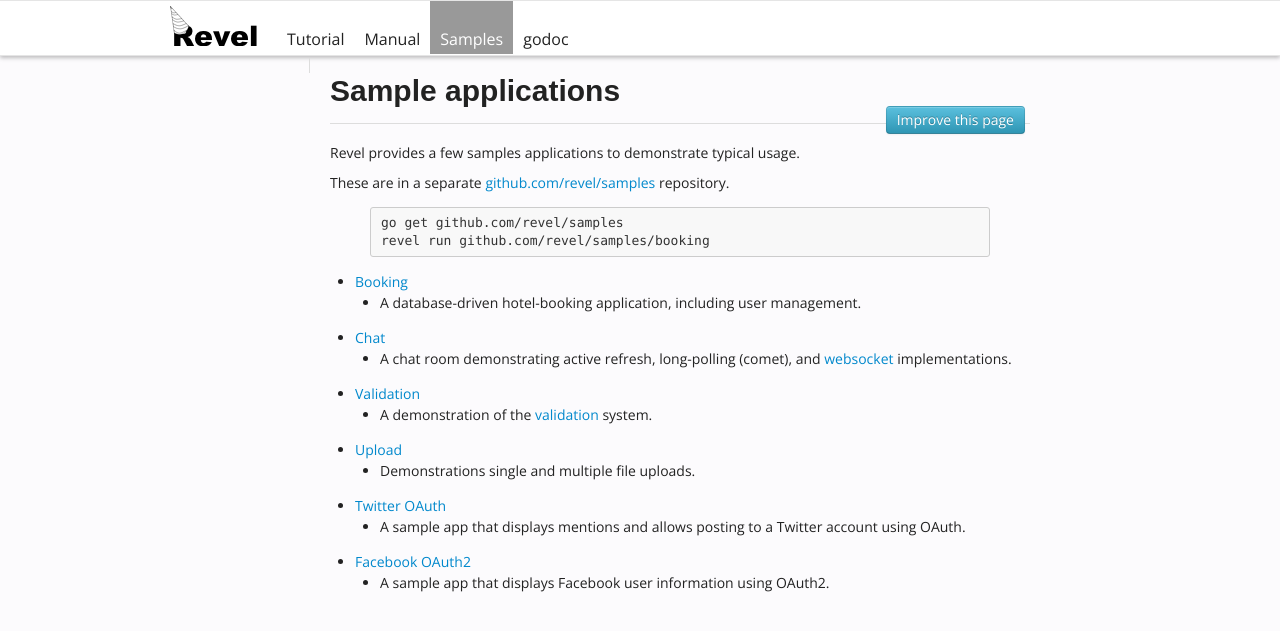
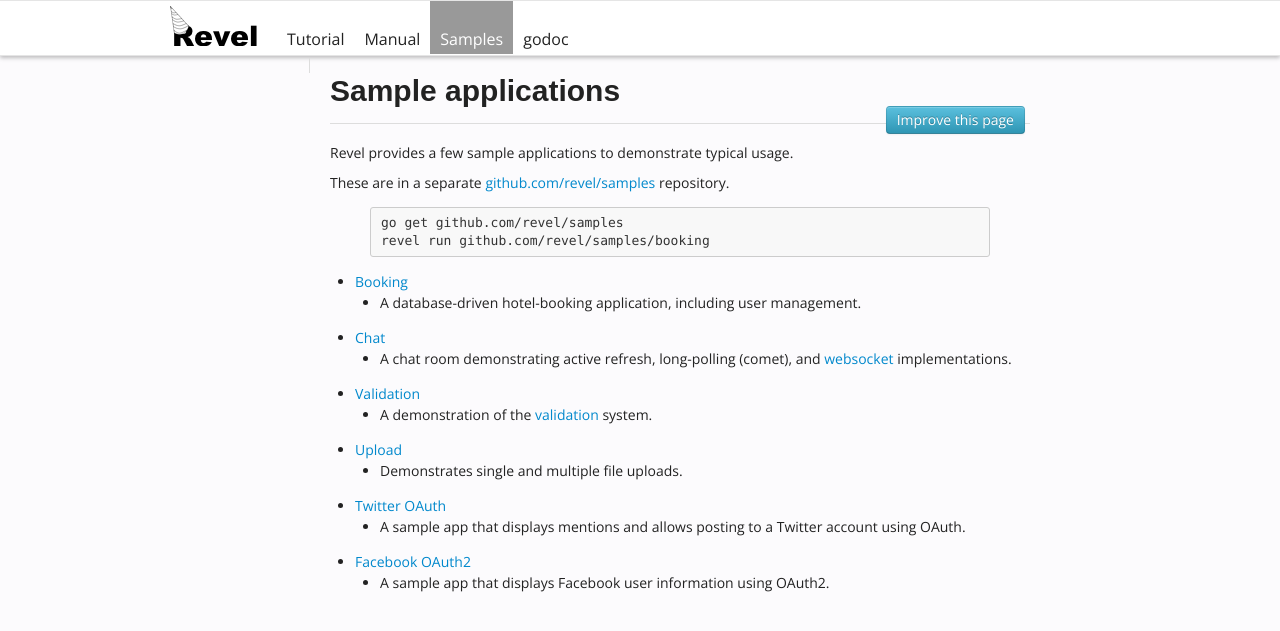
Before and after one commit to revel/revel.github.io, a Jekyll site: the page built from samples/index.md, in a window 1280 px wide. Shown: the top 631 px of the page. Built offline with Jekyll 4.4.1, drawn with Linux system fonts in a browser that asks for light colours.

Commit message:
minor fixes

```diff
--- a/samples/index.md
+++ b/samples/index.md
@@ -3,7 +3,7 @@ title: Sample applications
 layout: samples
 ---
 
-Revel provides a few samples applications to demonstrate typical usage.
+Revel provides a few sample applications to demonstrate typical usage.
 
 These are in a separate [github.com/revel/samples](https://github.com/revel/samples/) repository.
 
@@ -20,7 +20,7 @@ revel run github.com/revel/samples/booking
 * [Validation](validation.html)
   - A demonstration of the [validation](../manual/validation.html) system.
 * [Upload](upload.html)
-  - Demonstrations single and multiple file uploads.
+  - Demonstrates single and multiple file uploads.
 * [Twitter OAuth](twitter-oauth.html)
   - A sample app that displays mentions and allows posting to a Twitter account using OAuth.
 * [Facebook OAuth2](facebook-oauth2.html)
```
Also changed, not shown: manual/testing.md (+1 -1 lines).
